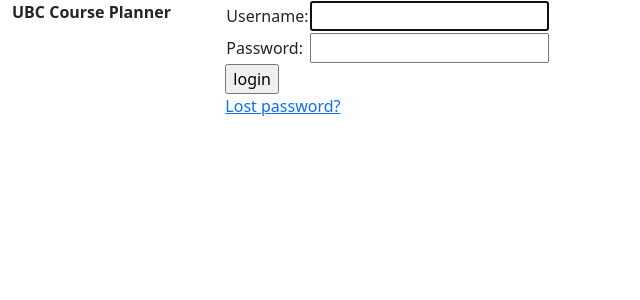
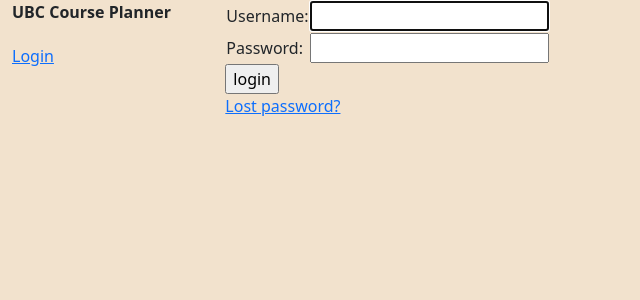
Before and after one commit to johnny-581/ubc-course-planner, a Django app: page /accounts/login/ in a window 1280 px wide. Shown: the top 300 px of the page, without its empty margins (0-640 px from the left). Run offline with Django 5.2, Linux system fonts and the light colour scheme.

Commit message:
Displyed login status. Added login/logout links

```diff
--- a/courselist/static/css/styles.css
+++ b/courselist/static/css/styles.css
@@ -0,0 +1,9 @@
+.sidebar-nav {
+    margin-top: 20px;
+    padding: 0;
+    list-style: none;
+}
+
+body {
+    background-color: rgb(242, 226, 205);
+}
--- a/courselist/templates/base_generic.html
+++ b/courselist/templates/base_generic.html
@@ -10,16 +10,29 @@
     <link href="https://cdn.jsdelivr.net/npm/bootstrap@5.3.3/dist/css/bootstrap.min.css" rel="stylesheet"
         integrity="sha384-QWTKZyjpPEjISv5WaRU9OFeRpok6YctnYmDr5pNlyT2bRjXh0JMhjY6hW+ALEwIH" crossorigin="anonymous">
     {% load static %}
-    <link rel="stylesheet" href="{% static 'css/styles.css' %}">
+    <link rel="stylesheet" href="{% static 'css/styles.css' %}" />
 </head>
 
 <body>
     <div class="container-fluid">
         <div class="row">
             <div class="col-sm-2">
+                <strong>UBC Course Planner</strong>
                 {% block sidebar %}
-                <strong>UBC Course Planner</strong>
-                {% endblock %}
+                <ul class="sidebar-nav">
+                    {% if user.is_authenticated %}
+                    <li>User: {{ user.get_username }} </li>
+                    <li>
+                        <form id="logout-form" method="post" action="{% url 'logout' %}">
+                            {% csrf_token %}
+                            <button type="submit" class="btn btn-link">Logout</button>
+                        </form>
+                    </li>
+                    {% else %}
+                    <li><a href="{% url 'login' %}?next={{ request.path }}">Login</a></li>
+                    {% endif %}
+                    {% endblock %}
+                </ul>
             </div>
             <div class="col-sm-10">{% block content %}{% endblock %}</div>
         </div>
--- a/templates/registration/logged_out.html
+++ b/templates/registration/logged_out.html
@@ -0,0 +1,6 @@
+{% extends "base_generic.html" %}
+
+{% block content %}
+<p>Logged out!</p>
+<a href="{% url 'login' %}">Click here to login again.</a>
+{% endblock %}
```
